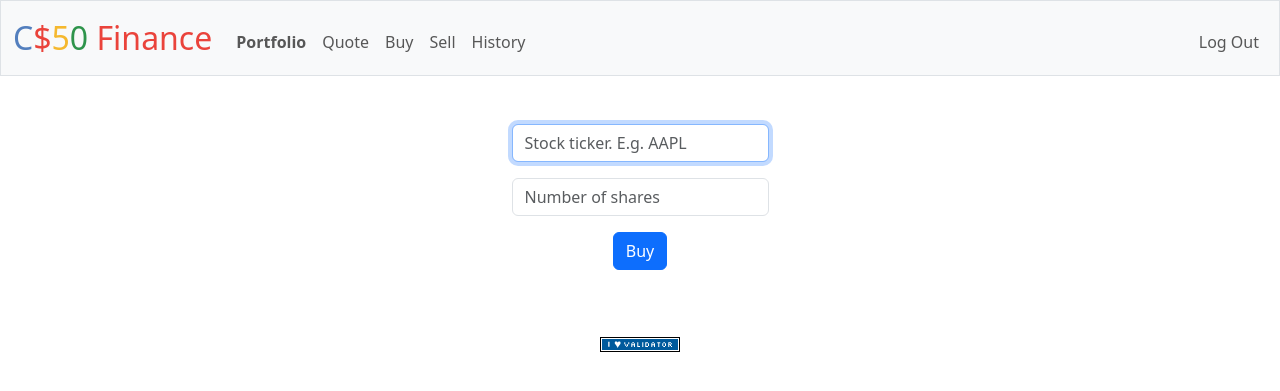
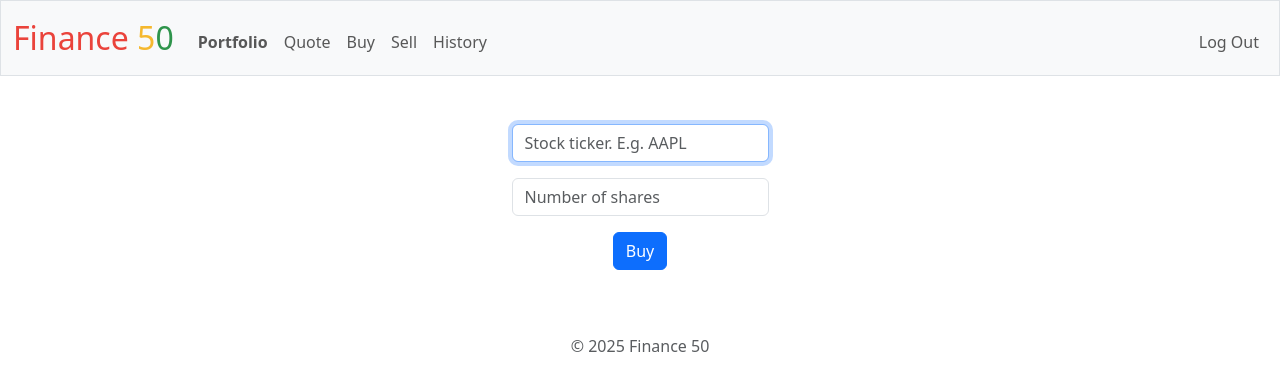
Before and after one commit to vineetsarpal/finance-50, a Flask app: page /buy in a window 1280 px wide. Shown: the top 391 px of the page. Run offline with Flask 3, Linux system fonts and the light colour scheme; a user stored in the database is signed in; some libraries are stand-ins or nearby versions.

Commit message:
Update title

```diff
--- a/templates/layout.html
+++ b/templates/layout.html
@@ -16,15 +16,14 @@
 
         <link href="/static/styles.css" rel="stylesheet">
 
-        <title>C$50 Finance: {% block title %}{% endblock %}</title>
+        <title>Finance 50: {% block title %}{% endblock %}</title>
 
     </head>
 
     <body>
-
         <nav class="bg-light border navbar navbar-expand-md navbar-light">
             <div class="container-fluid">
-                <a class="navbar-brand" href="/"><span class="blue">C</span><span class="red">$</span><span class="yellow">5</span><span class="green">0</span> <span class="red">Finance</span></a>
+                <a class="navbar-brand" href="/"><span class="red">Finance</span> <span class="yellow">5</span><span class="green">0</span></a>
                 <button aria-controls="navbar" aria-expanded="false" aria-label="Toggle navigation" class="navbar-toggler" data-bs-target="#navbar" data-bs-toggle="collapse" type="button">
                     <span class="navbar-toggler-icon"></span>
                 </button>
@@ -63,23 +62,8 @@
         </main>
 
         <footer class="mb-5">
-            <form action="https://validator.w3.org/check" class="text-center" enctype="multipart/form-data" method="post" target="_blank">
-                <input name="doctype" type="hidden" value="HTML5">
-                <input name="fragment" type="hidden">
-                <input alt="Validate" src="/static/I_heart_validator.png" type="image"> <!-- https://validator.w3.org/ -->
-            </form>
-            <script>
-                document.addEventListener('DOMContentLoaded', function() {
-                    // Adapted from https://stackoverflow.com/a/10162353
-                    const html = '<!DOCTYPE ' +
-                    document.doctype.name +
-                    (document.doctype.publicId ? ' PUBLIC "' + document.doctype.publicId + '"' : '') +
-                    (!document.doctype.publicId && document.doctype.systemId ? ' SYSTEM' : '') +
-                    (document.doctype.systemId ? ' "' + document.doctype.systemId + '"' : '') +
-                    '>\n' + document.documentElement.outerHTML;
-                    document.querySelector('form[action="https://validator.w3.org/check"] > input[name="fragment"]').value = html;
-                });
-            </script>
+            <div class="container text-center">
+                <p class="text-muted">&copy; 2025 Finance 50</p>
         </footer>
 
     </body>
```
